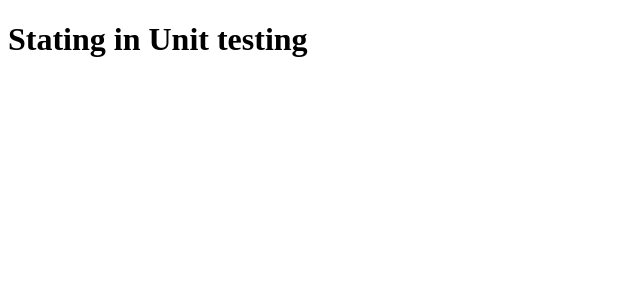
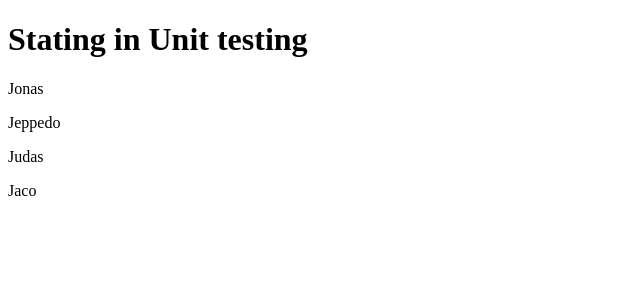
Before and after one commit to AlvesPHGA/unit-test, a React (Vite) app: page / in a window 1280 px wide. Shown: the top 300 px of the page, without its empty margins (0-640 px from the left). Built offline with nearby package versions, Linux system fonts and the light colour scheme.

Commit message:
updated test

```diff
--- a/src/App.tsx
+++ b/src/App.tsx
@@ -2,6 +2,10 @@ function App() {
    return (
       <>
          <h1 className="text">Stating in Unit testing</h1>
+         <p>Jonas</p>
+         <p data-testid="rug">Jeppedo</p>
+         <p>Judas</p>
+         <p>Jaco</p>
       </>
    );
 }
```
